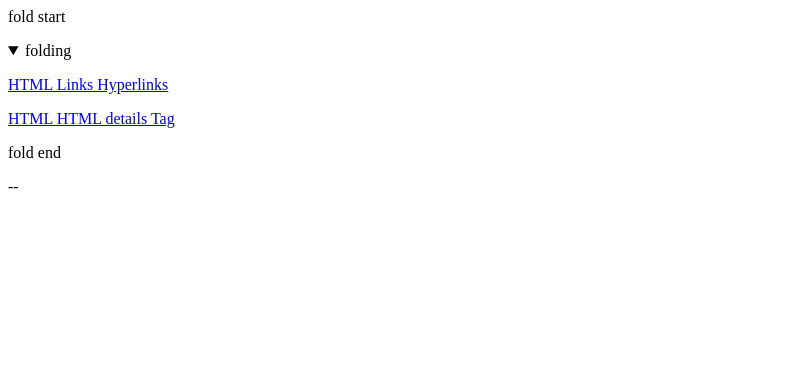
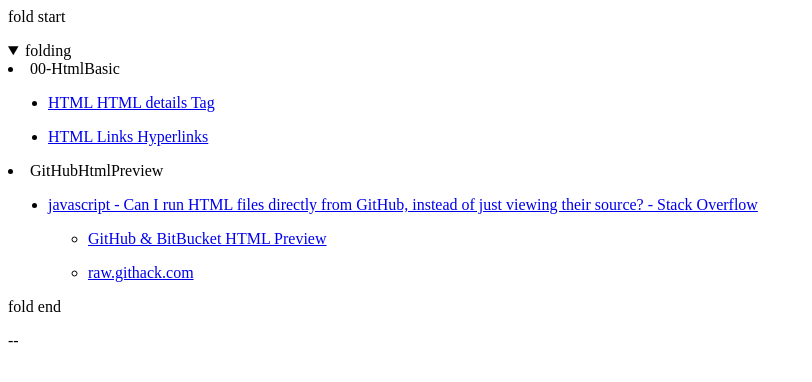
Before and after one commit to waygong/PublicHtml, a plain HTML site: page index.html in a window 1280 px wide. Shown: the whole page, without its empty margins (0-812 px from the left). Drawn offline with Linux system fonts and the light colour scheme.

Commit message:
GitHubHtmlPreview

```diff
--- a/index.html
+++ b/index.html
@@ -6,8 +6,13 @@
 		<p>fold start</p>
 		<details open="">
 			<summary>folding</summary>
-         <p><a href="https://www.w3schools.com/html/tryit.asp?filename=tryhtml_links_w3schools">HTML Links Hyperlinks</a></p>
-		 <p><a href="https://www.w3schools.com/tags/tryit.asp?filename=tryhtml5_details">HTML HTML details Tag</a></p>
+			<li>00-HtmlBasic</li>
+			<ul><li><a href="https://www.w3schools.com/tags/tryit.asp?filename=tryhtml5_details">HTML HTML details Tag</a></li></ul>
+			<ul><li><a href="https://www.w3schools.com/html/tryit.asp?filename=tryhtml_links_w3schools">HTML Links Hyperlinks</a></li></ul>
+			<li>GitHubHtmlPreview</li>
+			<ul><li><a href="https://stackoverflow.com/questions/6551446">javascript - Can I run HTML files directly from GitHub, instead of just viewing their source? - Stack Overflow</a></li></ul>
+			<ul><ul><li><a href="https://htmlpreview.github.io/">GitHub & BitBucket HTML Preview</a></li></ul></ul>
+			<ul><ul><li><a href="https://raw.githack.com/">raw.githack.com</a></li></ul></ul>
 		</details>
 		<p>fold end</p>
 		<p>--</p>
```
Lines whose indentation alone changed are shown as unchanged.
